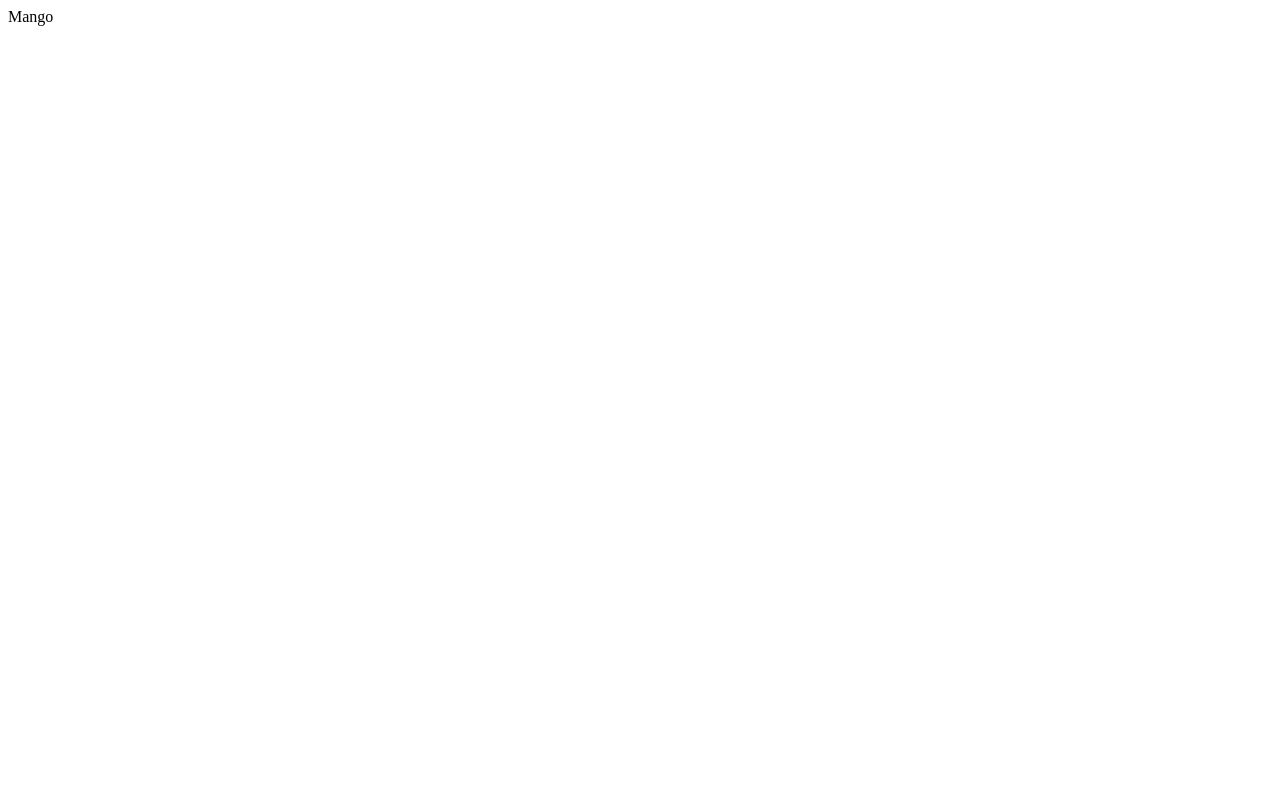
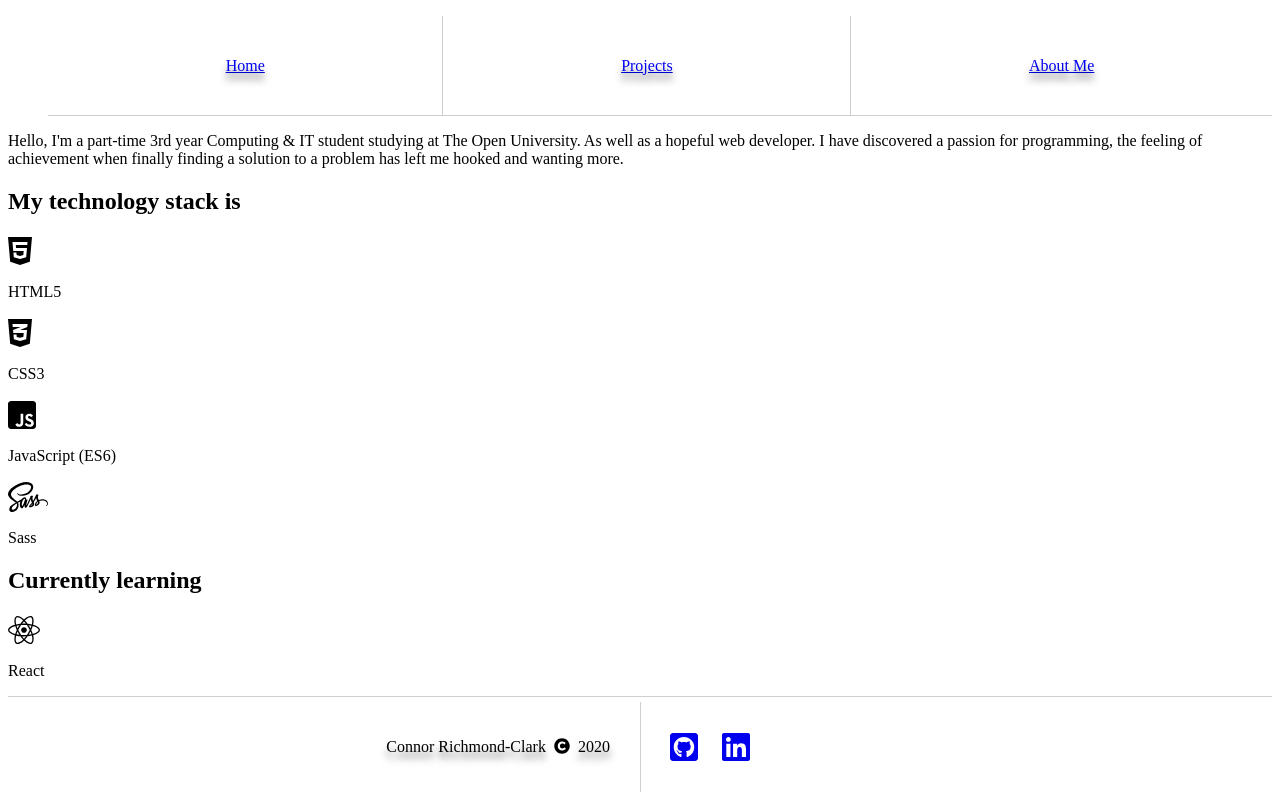
Before and after one commit to crichmond-clark/portfolio, a Gatsby site: page /aboutMe in a window 1280 px wide. Built offline with nearby package versions, Linux system fonts and the light colour scheme; Gatsby itself is replaced by a stand-in of ours.

Commit message:
started about me page

```diff
--- a/src/pages/aboutMe.js
+++ b/src/pages/aboutMe.js
@@ -1,7 +1,57 @@
-import React from "react"
+import React from 'react';
+import { FontAwesomeIcon } from '@fortawesome/react-fontawesome';
+import {
+  faHtml5,
+  faCss3Alt,
+  faJsSquare,
+  faSass,
+  faReact,
+} from '@fortawesome/free-brands-svg-icons';
+import Navigation from '../components/navigation';
+import Footer from '../components/footer';
+import '../sass/aboutMe.scss';
 
 const AboutMePage = () => {
-  return <div>Mango</div>
-}
+  return (
+    <div className="container">
+      <Navigation />
+      <main>
+        <p>
+          Hello, I'm a part-time 3rd year Computing & IT student studying at The
+          Open University. As well as a hopeful web developer. I have discovered
+          a passion for programming, the feeling of achievement when finally
+          finding a solution to a problem has left me hooked and wanting more.
+        </p>
+        <div>
+          <h2>My technology stack is</h2>
+          <div>
+            <FontAwesomeIcon icon={faHtml5} className="fa-icon" />
+            <p>HTML5</p>
+          </div>
+          <div>
+            <FontAwesomeIcon icon={faCss3Alt} className="fa-icon" />
+            <p>CSS3</p>
+          </div>
+          <div>
+            <FontAwesomeIcon icon={faJsSquare} className="fa-icon" />
+            <p>JavaScript (ES6)</p>
+          </div>
+          <div>
+            <FontAwesomeIcon icon={faSass} className="fa-icon" />
+            <p>Sass</p>
+          </div>
+        </div>
+        <div>
+          <h2>Currently learning</h2>
+          <div>
+            <FontAwesomeIcon icon={faReact} className="fa-icon" />
+            <p>React</p>
+          </div>
+        </div>
+      </main>
+      <Footer />
+    </div>
+  );
+};
 
-export default AboutMePage
+export default AboutMePage;
--- a/src/sass/aboutMe.scss
+++ b/src/sass/aboutMe.scss
@@ -0,0 +1,3 @@
+.fa-icon {
+  font-size: 2rem;
+}
```
Also changed, not shown: src/pages/projects.js (+14 -0 lines).
